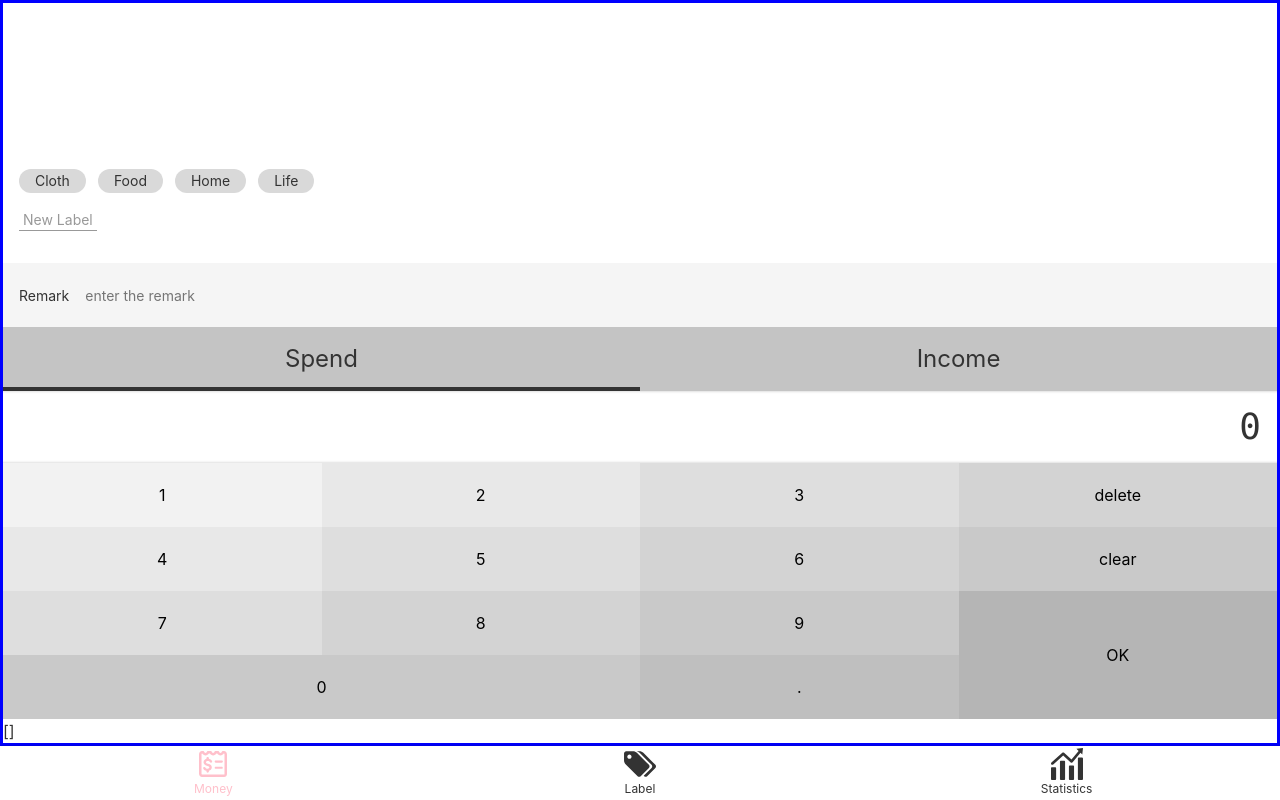
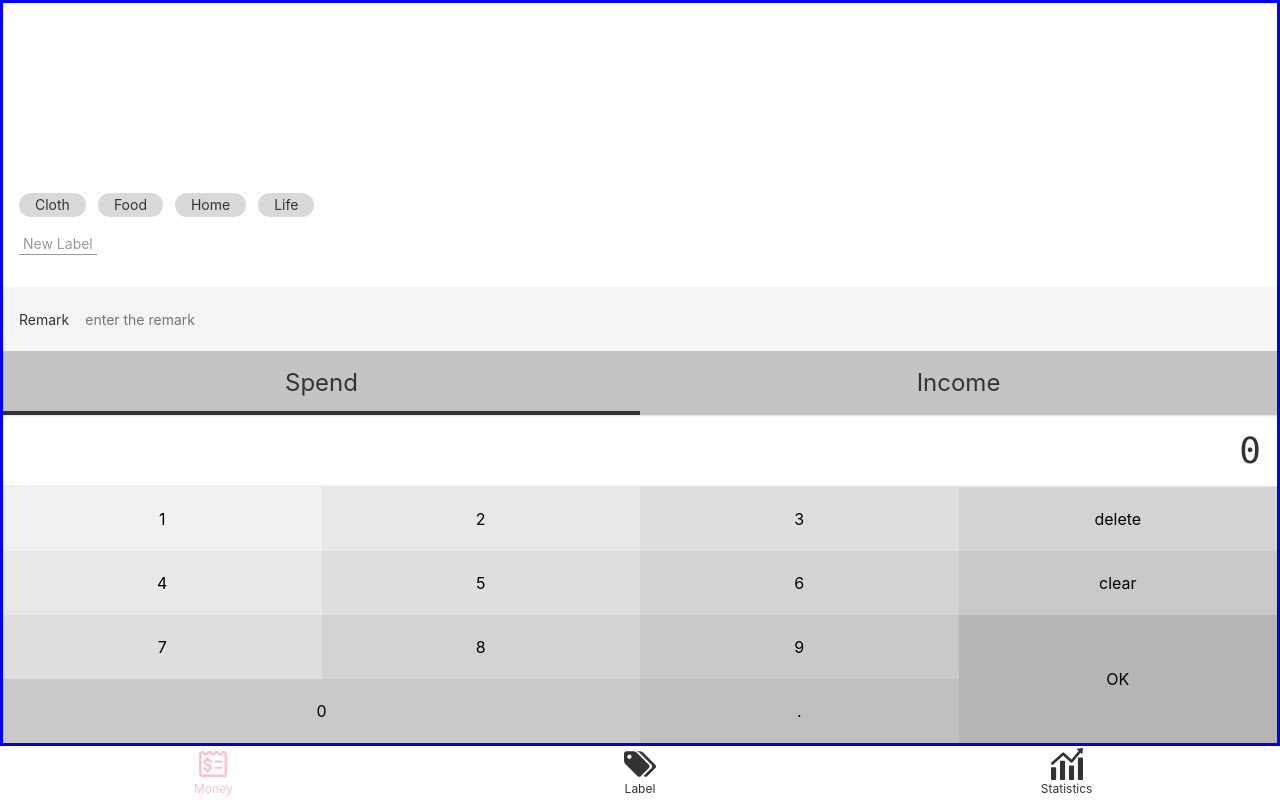
Before and after one commit to TracyChen33/Morney, a Vue app: page /#/money in a window 1280 px wide. Built offline with nearby package versions, Linux system fonts and the light colour scheme.

Commit message:
Money.vueDone

```diff
--- a/src/views/Money.vue
+++ b/src/views/Money.vue
@@ -1,6 +1,5 @@
 <template>
   <Layout class-prefix="layout">
-    {{recordList}}
     <NumberPad :value.sync="record.amount" @submit="saveRecord"/>
     <Types :value.sync="record.type"/>
     <Notes @update:value="onUpdateNotes"/>
```
